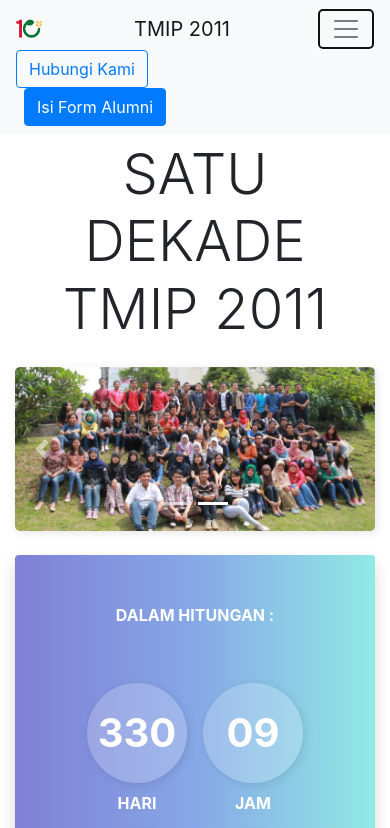
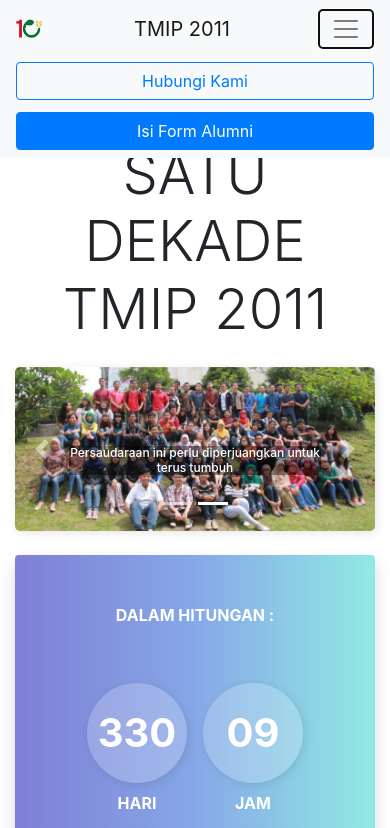
Before and after one commit to denaachmad27/fortoply, a plain HTML site: page index.html in a window 390 px wide. Both pictures are taken after a click on the button "Toggle navigation". Shown: the top 828 px of the page. Drawn offline with Linux system fonts and the light colour scheme.

Commit message:
Fix button hamburger

```diff
--- a/index.html
+++ b/index.html
@@ -19,7 +19,9 @@
   </head>
   <body>
     <!-- Navbar-section -->
-    <nav class="navbar fixed-top navbar-expand-lg navbar-light bg-light">
+    <nav
+      class="navbar fixed-top navbar-expand-lg navbar-light bg-light navbar-store"
+    >
       <div class="container">
         <a class="navbar-brand" href="#">
           <img
@@ -44,7 +46,7 @@
         </button>
         <div class="collapse navbar-collapse" id="navbarSupportedContent">
           <ul class="navbar-nav ml-auto">
-            <li class="nav-item active">
+            <li class="nav-item active mr-2">
               <a
                 class="btn btn-outline-primary"
                 href="https://api.whatsapp.com/send?phone=6281214148040"
@@ -53,7 +55,7 @@
                 >Hubungi Kami <span class="sr-only">(current)</span></a
               >
             </li>
-            <li class="nav-item active ml-2">
+            <li class="nav-item active">
               <a
                 class="btn btn-primary"
                 href="https://docs.google.com/spreadsheets/d/1UWOYX11ufSdok6PzFCBzoeDElF9Qf853ZQoEZiC9wa8/edit?usp=sharing"
@@ -94,7 +96,7 @@
                   class="d-block w-100"
                   alt="..."
                 />
-                <div class="carousel-caption d-none d-md-block">
+                <div class="carousel-caption">
                   <h5>Berangkat dari semangat kami baru dan kami satu</h5>
                   <p></p>
                 </div>
@@ -105,7 +107,7 @@
                   class="d-block w-100"
                   alt="..."
                 />
-                <div class="carousel-caption d-none d-md-block">
+                <div class="carousel-caption">
                   <h5>
                     Persaudaraan ini perlu diperjuangkan untuk terus tumbuh
                   </h5>
--- a/jam.css
+++ b/jam.css
@@ -104,13 +104,28 @@ body {
   padding-top: 50px;
 }
 
-/* @media (min-width: 768px) {
-  .navbar-header {
+@media only screen and (min-width: 320px) and (max-width: 700px) {
+  li {
+    width: 100%;
+    display: block;
+    margin-top: 12px;
+  }
+
+  ul {
+    list-style: none;
+    padding: 0;
     text-align: center;
   }
 
-  .navbar-toggle {
-    float: none;
-    margin-right: 0;
+  .btn {
+    display: block;
+    width: 100%;
+    cursor: pointer;
+    text-align: center;
   }
-} */
+
+  .carousel-caption h5 {
+    font-size: 12px;
+    background: rgba(0, 0, 0, 0.40);
+  }
+}
```
